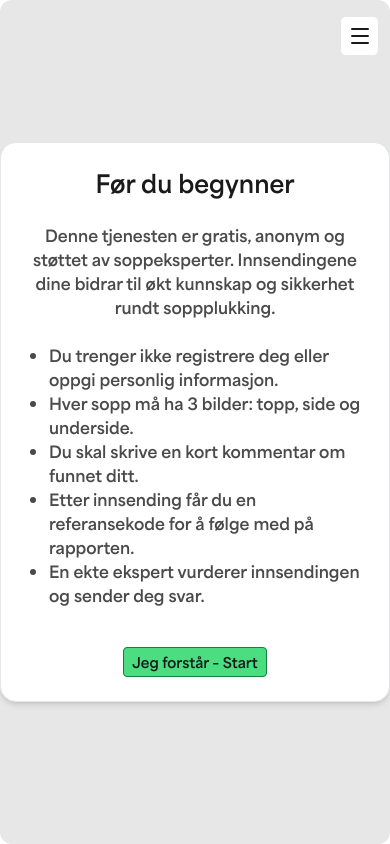
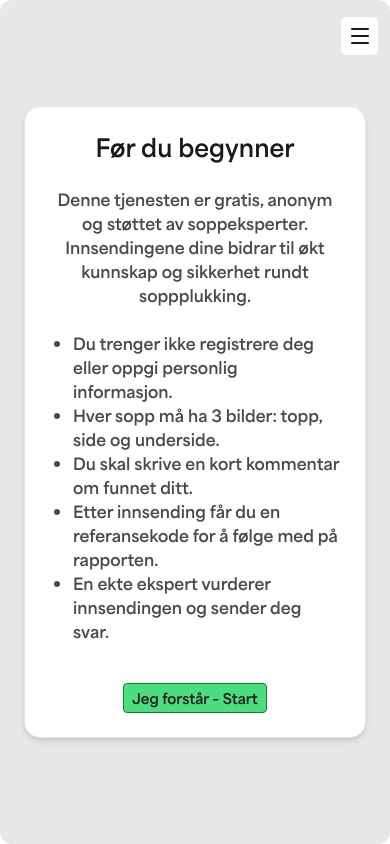
Before and after one commit to jensmjahle/mushroom-identification-frontend, a Vue app: page /new in a window 390 px wide. Built offline with nearby package versions, Linux system fonts and the light colour scheme.

Commit message:
Rework background on text pages to be more readable

```diff
--- a/src/components/user/steps/StepZero.vue
+++ b/src/components/user/steps/StepZero.vue
@@ -1,5 +1,5 @@
 <template>
-    <div class="flex flex-col items-center justify-center gap-6 p-6 text-center bg-bg1 text-text1 rounded-2xl border border-border1 shadow-md max-w-2xl mx-auto">
+    <div class="flex flex-col items-center justify-center gap-6 p-6 text-center bg-bg1 text-text1 rounded-2xl border border-border1 shadow-md max-w-2xl mx-6">
       <h1 class="text-2xl font-semibold">
         {{ t('submit.introTitle') }}
       </h1>
--- a/src/views/user/BecomeMemberView.vue
+++ b/src/views/user/BecomeMemberView.vue
@@ -7,7 +7,7 @@
       </h1>
 
       <div
-          class="mt-4 flex-1  p-2 border rounded-lg border-border1 overflow-y-auto w-full text-left prose prose-sm sm:prose-base dark:prose-invert max-w-none mb-10"
+          class="mt-4 flex-1 bg-bg1 rounded-2xl p-2 border shadow-md border-border1 overflow-y-auto w-full text-left prose prose-sm sm:prose-base dark:prose-invert max-w-none mb-10"
           v-html="renderedContent">
       </div>
 
--- a/src/views/user/SupportView.vue
+++ b/src/views/user/SupportView.vue
@@ -8,7 +8,7 @@
       </h1>
 
       <!-- Scrollable content -->
-      <div class="flex-1 overflow-y-auto max-h-[calc(100vh-12rem)] pr-2 custom-scrollbar">
+      <div class="flex-1 shadow-md bg-bg1 rounded-2xl p-4 overflow-y-auto max-h-[calc(100vh-12rem)] pr-2 custom-scrollbar">
 
         <!-- Markdown Content -->
         <div
```
